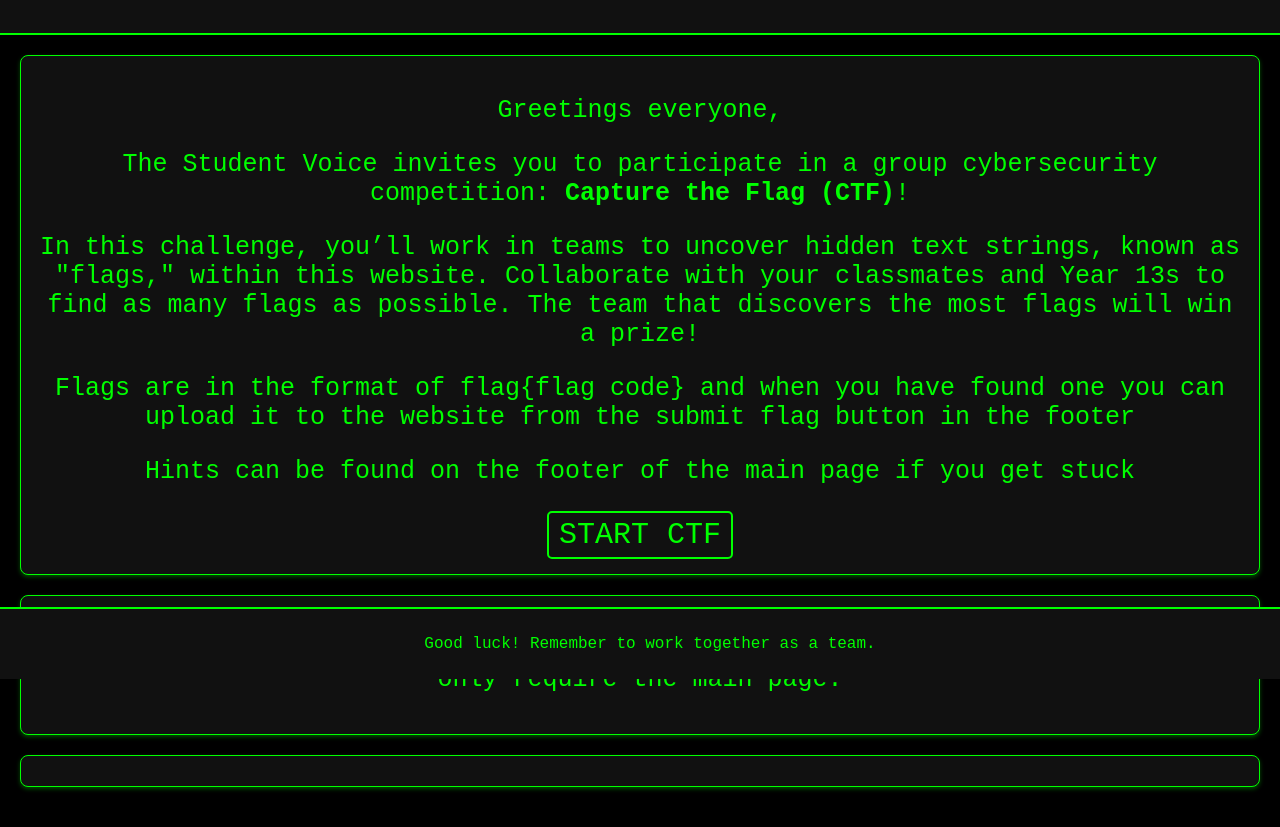
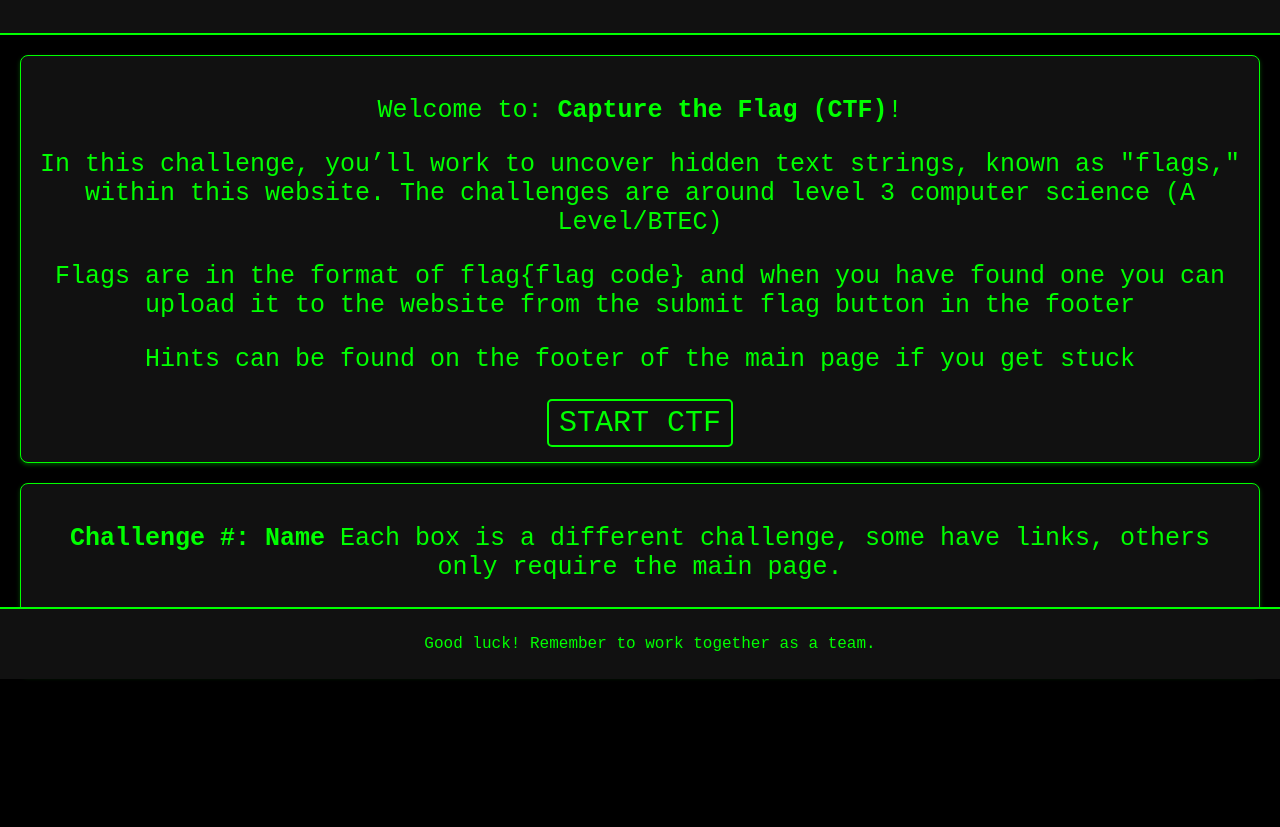
Before and after one commit to STENTORS/CTF, a plain HTML site: page index.html in a window 1280 px wide. Shown: the part 121-948 px from the top of the page. After the commit the page ends 836 px from the top, so only its background shows below. Drawn offline with Linux system fonts and the light colour scheme.

Commit message:
Update index.html

```diff
--- a/index.html
+++ b/index.html
@@ -16,9 +16,8 @@
 
     <main style="text-align: center; font-size: 25px;">
 	    <section class="challenge" id="challenge-1">
-			<p>Greetings everyone,</p>
-			<p>The Student Voice invites you to participate in a group cybersecurity competition: <strong>Capture the Flag (CTF)</strong>!</p>
-			<p>In this challenge, you’ll work in teams to uncover hidden text strings, known as "flags," within this website. Collaborate with your classmates and Year 13s to find as many flags as possible. The team that discovers the most flags will win a prize!</p>
+			<p>Welcome to: <strong>Capture the Flag (CTF)</strong>!</p>
+			<p>In this challenge, you’ll work to uncover hidden text strings, known as "flags," within this website. The challenges are around level 3 computer science (A Level/BTEC)</p>
 			<p>Flags are in the format of flag{flag code} and when you have found one you can upload it to the website from the submit flag button in the footer</p>
 			<p>Hints can be found on the footer of the main page if you get stuck</p>
 
```
